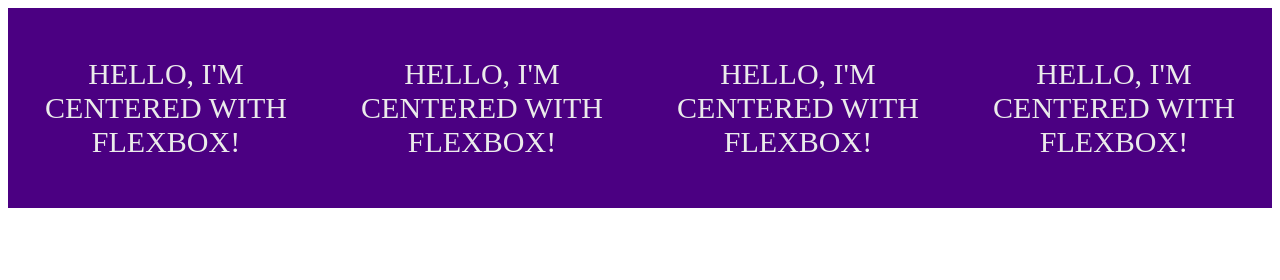
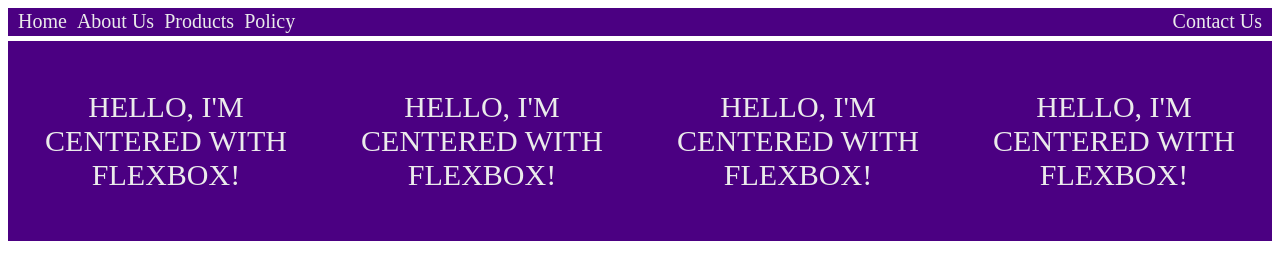
Before and after one commit to BOBKOVSERGEY/html5css3responsiv, a plain HTML site: page adaptivnaya-razmetka-img/flexbox/index.html in a window 1280 px wide. Drawn offline with Linux system fonts and the light colour scheme.

Commit message:
Построение меню

```diff
--- a/adaptivnaya-razmetka-img/flexbox/index.html
+++ b/adaptivnaya-razmetka-img/flexbox/index.html
@@ -9,6 +9,13 @@
   <link rel="stylesheet" href="main.css">
 </head>
 <body>
+<div class="menuWrap">
+  <a href="#" class="listItem">Home</a>
+  <a href="#" class="listItem">About Us</a>
+  <a href="#" class="listItem">Products</a>
+  <a href="#" class="listItem">Policy</a>
+  <a href="#" class="lastItem">Contact Us</a>
+</div>
 <div class="wrapper">
 <div class="centerMyWrapper">
   <div class="centerMy">
--- a/adaptivnaya-razmetka-img/flexbox/main.css
+++ b/adaptivnaya-razmetka-img/flexbox/main.css
@@ -2,6 +2,32 @@ html {
   font-size: 10px;
   box-sizing: border-box;
 }
+
+/* menu
+=============*/
+.menuWrap {
+  background-color: indigo;
+  margin-bottom: 5px;
+  font-size: 2rem;
+  min-height: 2.75rem;
+  display: flex;
+  align-items: center; /*по вертикали центр*/
+  padding: 0 1rem;
+}
+.listItem,
+.lastItem {
+  color: #ebebeb;
+  text-decoration: none;
+}
+.listItem {
+  margin-right: 1rem;
+}
+.lastItem {
+  margin-left: auto;
+}
+
+/* end menu
+=============*/
 .wrapper {
   font-size: 0;
 }
```
